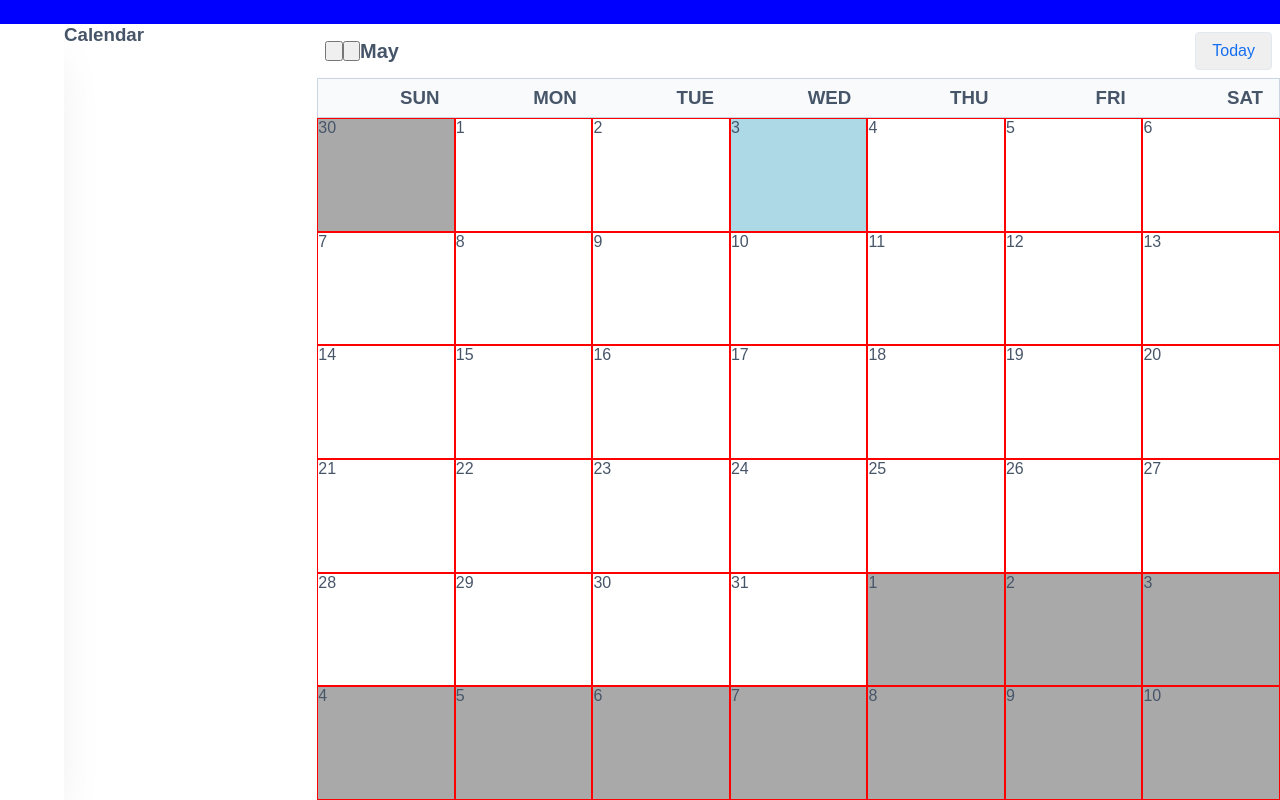
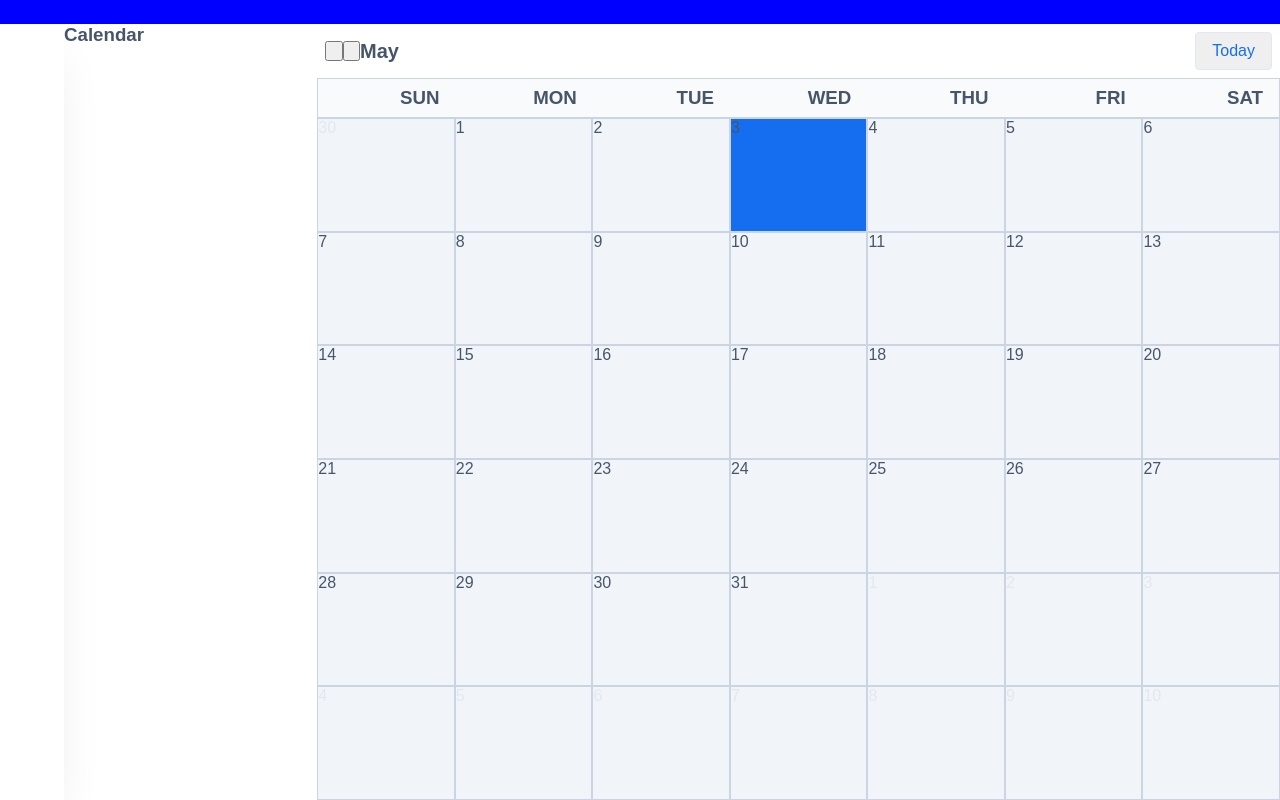
Before and after one commit to mmfallacy/task-space, a SvelteKit app: page /calendar in a window 1280 px wide. Built offline with nearby package versions, Linux system fonts and the light colour scheme; some icons are missing.

Commit message:
feat: view item container styling

```diff
--- a/src/components/Calendar/ViewItem.svelte
+++ b/src/components/Calendar/ViewItem.svelte
@@ -8,7 +8,7 @@
     export let tasks: TaskType[];
 </script>
 
-<div class={clsx(variant, 'item')}>
+<div class={clsx(variant, 'item', tasks.length > 0 && 'has-task')}>
     {format(date, 'd')}
     {#each tasks as task}
         <p>T:{task.name}</p>
@@ -20,14 +20,20 @@
         height: 100%;
         width: 100%;
         border: 1px solid red;
+
+        background: #f1f5f9;
+        border: 0.5px solid #cbd5e1;
     }
     .inactive {
-        background: darkgray;
+        color: #e2e8f0;
     }
     .active {
-        background: white;
+        color: currentColor;
+    }
+    .has-task {
+        background: #f8fafc;
     }
     .today {
-        background: lightblue;
+        background: #156ef0;
     }
 </style>
```
